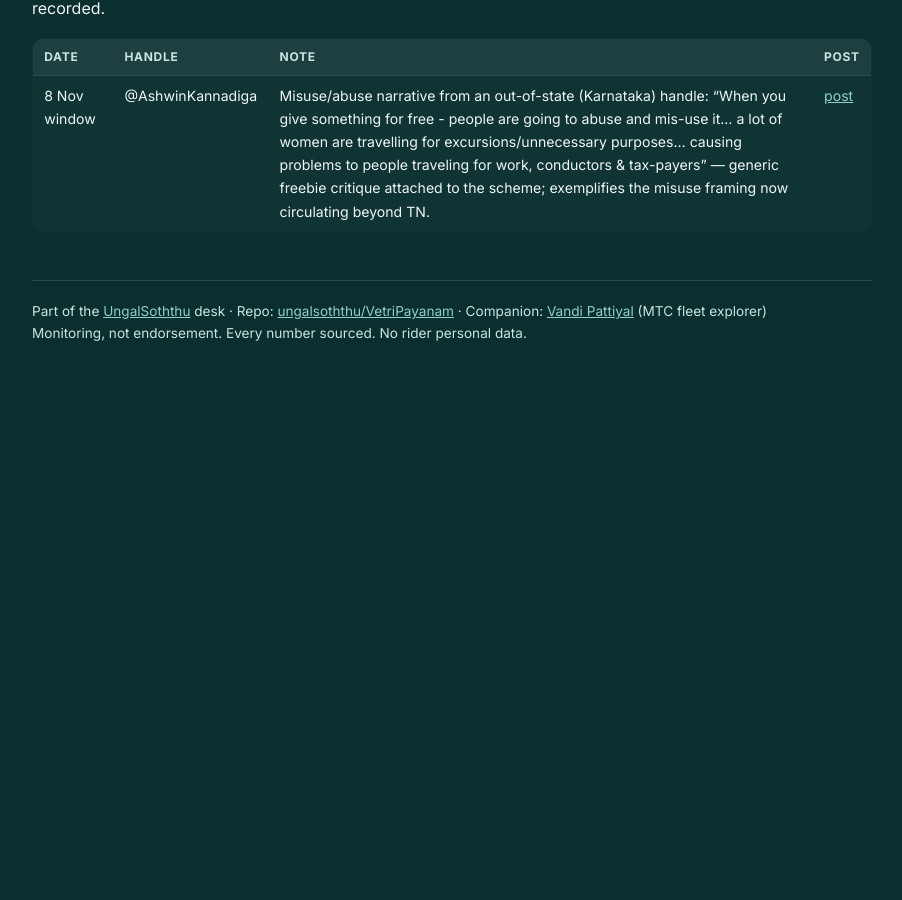
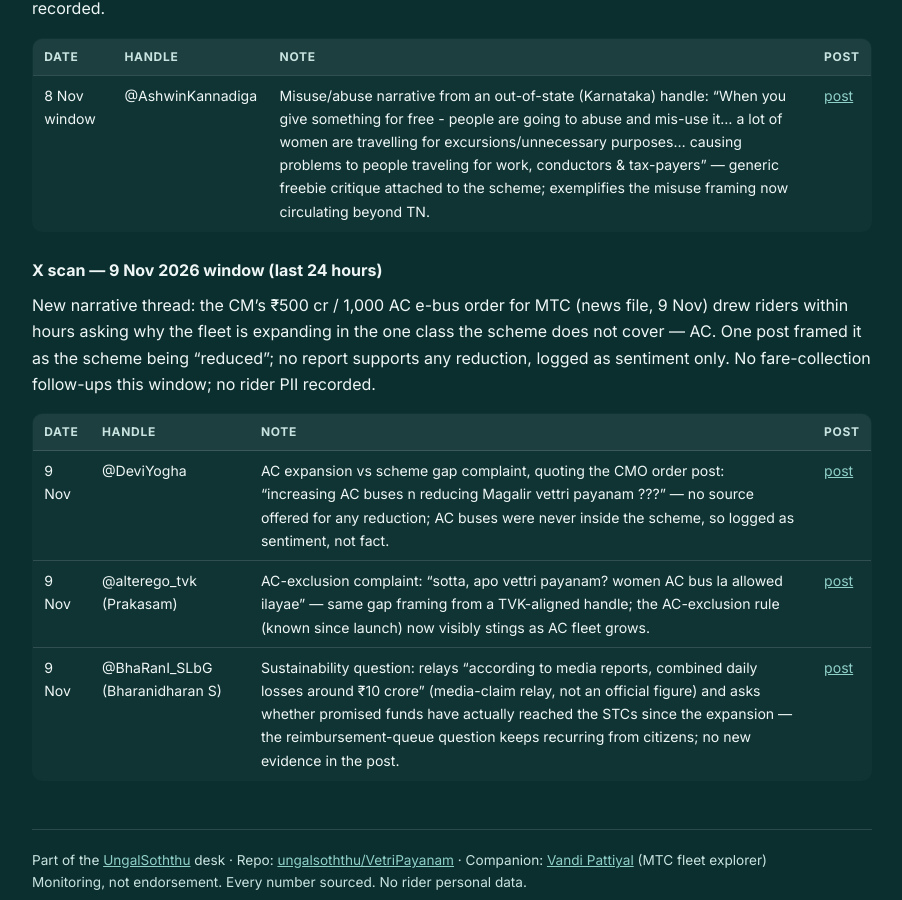
Before and after one commit to ungalsoththu/VetriPayanam, a Jekyll site: the page built from social/SOCIALLOG.md, in a window 1280 px wide and 900 px high, scrolled down 18273 px. Shown: the whole window, without its empty margins (188-1090 px from the left). Built offline with Jekyll 4.4.1, drawn with Linux system fonts in a browser that asks for light colours; before the commit the page ends 18682 px from its top, so only the background shows below that.

Commit message:
daily watch 2026-11-09: CM orders ₹500cr/1,000 AC e-buses for MTC (scheme AC-exclusion context) + X scan

```diff
--- a/data/metrics.csv
+++ b/data/metrics.csv
@@ -82,3 +82,5 @@ date,metric,value,unit,phase,source_url,note
 2026-11-04,stc_deepavali_bonus,167.12,crore_inr,context,https://www.dtnext.in/news/tamilnadu/treat-passengers-with-courtesy-or-face-action-minister-vijay-tamilan-parthiban-tells-transport-staff,"bonus disbursed to STC employees per minister at MTC HQ meeting; crew-welfare/finance context amid scheme cost debate"
 2026-10-31,vidiyal_notional_ticket_fare,16,rupees_per_ticket,vidiyal,https://www.dinamalar.com/news/tamil-nadu-district-news-virudhunagar/daily-beta-cut-of-drivers-conductors-by-vijay-yatra-scheme/4364293,"Vidiyal Payanam carried a notional ₹16-per-ticket fare from day one so crew daily பேட்டா flowed; per Dinamalar 31 Oct crew report, no equivalent ticket fare fixed for Vetri Payanam a month after launch (crew batta stopped); backfilled 6 Nov"
 2026-11-07,alangudi_depot_scheme_town_buses,15,buses,vetri,https://www.dinamalar.com/news/tamil-nadu-district-news-pudukottai/rs-5-collected-for-women-in-vijay-yatra-bus/4370412,"Alangudi depot (Pudukkottai district) manager: 15 govt town buses at the depot run as Deepavali night specials bringing Trichy bus stand passengers into the district; fare-collection inquiry ordered on the viral ₹5 Alangudi-Sikkapatti ticket"
+2026-11-09,mtc_ac_ebus_procurement_allocation,500,crore_inr,context,https://tamil.indianexpress.com/tamilnadu/tn-cm-vijay-order-procurement-1000-new-air-conditioned-electric-buses-mtc-chennai-rs-500-crore-tamil-news-12796190,"CM Vijay ordered ₹500 cr for MTC: 1,000 new AC electric buses under Gross Cost Contract (current FY 2026-27) + depot electrification/mechanical infra; AC buses are excluded from Vetri Payanam (வெற்றி பயணம்) free travel"
+2026-11-09,mtc_electric_bus_fleet,755,buses,context,https://www.dinamani.com/amp/story/tamilnadu/2026/Nov/09/1000-new-electric-ac-buses-for-chennai-cm-vijay,"MTC current electric fleet incl. 355 AC buses (official press note figure); fleet to grow by 1,000 AC e-buses under the new order"
--- a/social/SOCIALLOG.md
+++ b/social/SOCIALLOG.md
@@ -402,3 +402,13 @@ Deepavali day window dominated by follow-through on the Pudukkottai fare-collect
 | Date | Handle | Note | Post |
 | --- | --- | --- | --- |
 | 8 Nov window | @AshwinKannadiga | Misuse/abuse narrative from an out-of-state (Karnataka) handle: "When you give something for free - people are going to abuse and mis-use it… a lot of women are travelling for excursions/unnecessary purposes… causing problems to people traveling for work, conductors & tax-payers" — generic freebie critique attached to the scheme; exemplifies the misuse framing now circulating beyond TN. | [post](https://x.com/AshwinKannadiga/status/2119411491632025963) |
+
+### X scan — 9 Nov 2026 window (last 24 hours)
+
+New narrative thread: the CM's ₹500 cr / 1,000 AC e-bus order for MTC (news file, 9 Nov) drew riders within hours asking why the fleet is expanding in the one class the scheme does not cover — AC. One post framed it as the scheme being "reduced"; no report supports any reduction, logged as sentiment only. No fare-collection follow-ups this window; no rider PII recorded.
+
+| Date | Handle | Note | Post |
+| --- | --- | --- | --- |
+| 9 Nov | @DeviYogha | AC expansion vs scheme gap complaint, quoting the CMO order post: "increasing AC buses n reducing Magalir vettri payanam ???" — no source offered for any reduction; AC buses were never inside the scheme, so logged as sentiment, not fact. | [post](https://x.com/DeviYogha/status/2119758321091858940) |
+| 9 Nov | @alterego_tvk (Prakasam) | AC-exclusion complaint: "sotta, apo vettri payanam? women AC bus la allowed ilayae" — same gap framing from a TVK-aligned handle; the AC-exclusion rule (known since launch) now visibly stings as AC fleet grows. | [post](https://x.com/alterego_tvk/status/2119767087086456908) |
+| 9 Nov | @BhaRanI_SLbG (Bharanidharan S) | Sustainability question: relays "according to media reports, combined daily losses around ₹10 crore" (media-claim relay, not an official figure) and asks whether promised funds have actually reached the STCs since the expansion — the reimbursement-queue question keeps recurring from citizens; no new evidence in the post. | [post](https://x.com/BhaRanI_SLbG/status/2119728906060042482) |
```
Also changed, not shown: news/NEWSLOG.md (+1 -0 lines).
